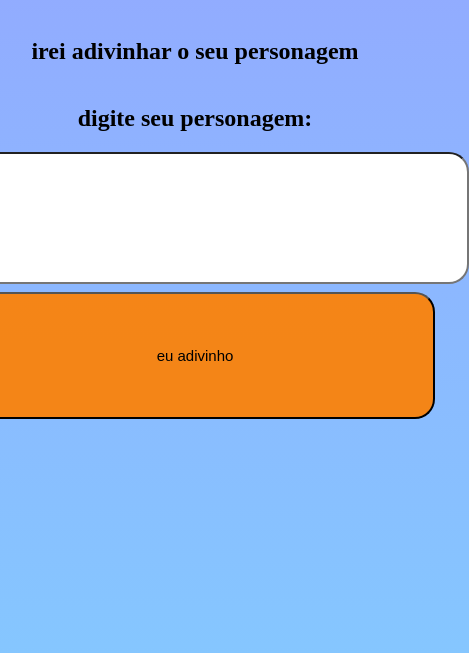
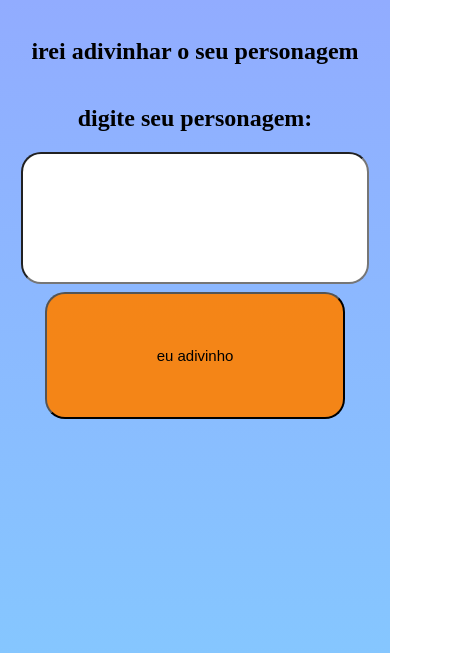
Before and after one commit to ghwdev/lobao, a plain HTML site: page index.html in a window 390 px wide. Shown: the part 447-1100 px from the top of the page, 469 px wide, since content can reach past the window. Drawn offline with nearby package versions, Linux system fonts and the light colour scheme.

Commit message:
Update style.css

```diff
--- a/style.css
+++ b/style.css
@@ -61,21 +61,21 @@ font-size: 30px;
         font-size: 30px;
         border-radius: 20px;
         height: 10%;
-        width: 540px;
+        width: 340px;
     }
     button{
         margin-top: 2%;
         font-size: 15px;
         border-radius: 20px;
         height: 10%;
-        width: 480px;
+        width: 300px;
         cursor: pointer;
         background-color: rgba(255, 128, 0, 0.911);
     }
     img{
         position: relative;
     top: -0%;
-        width: 480px;
+        width: 300px;
         height: 100vh;
 
     }
```
